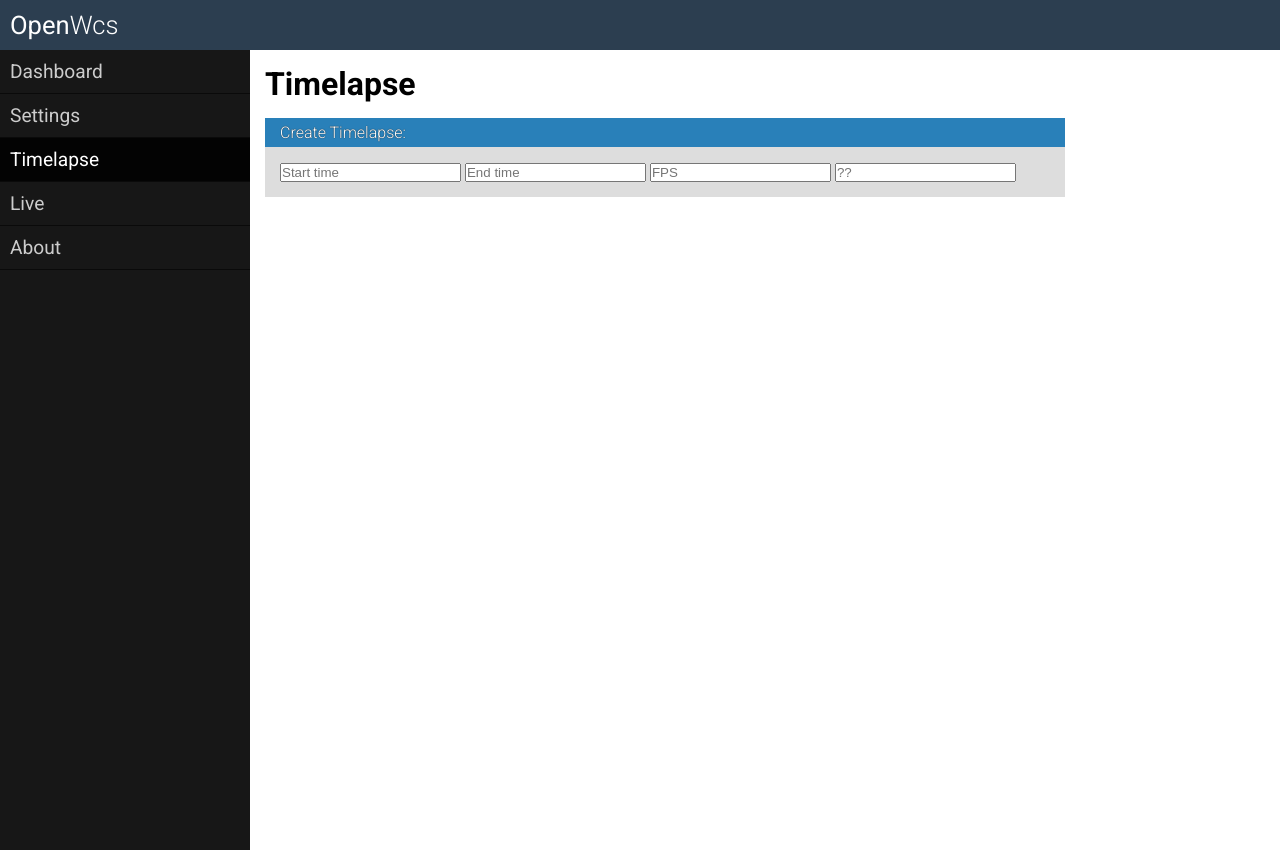
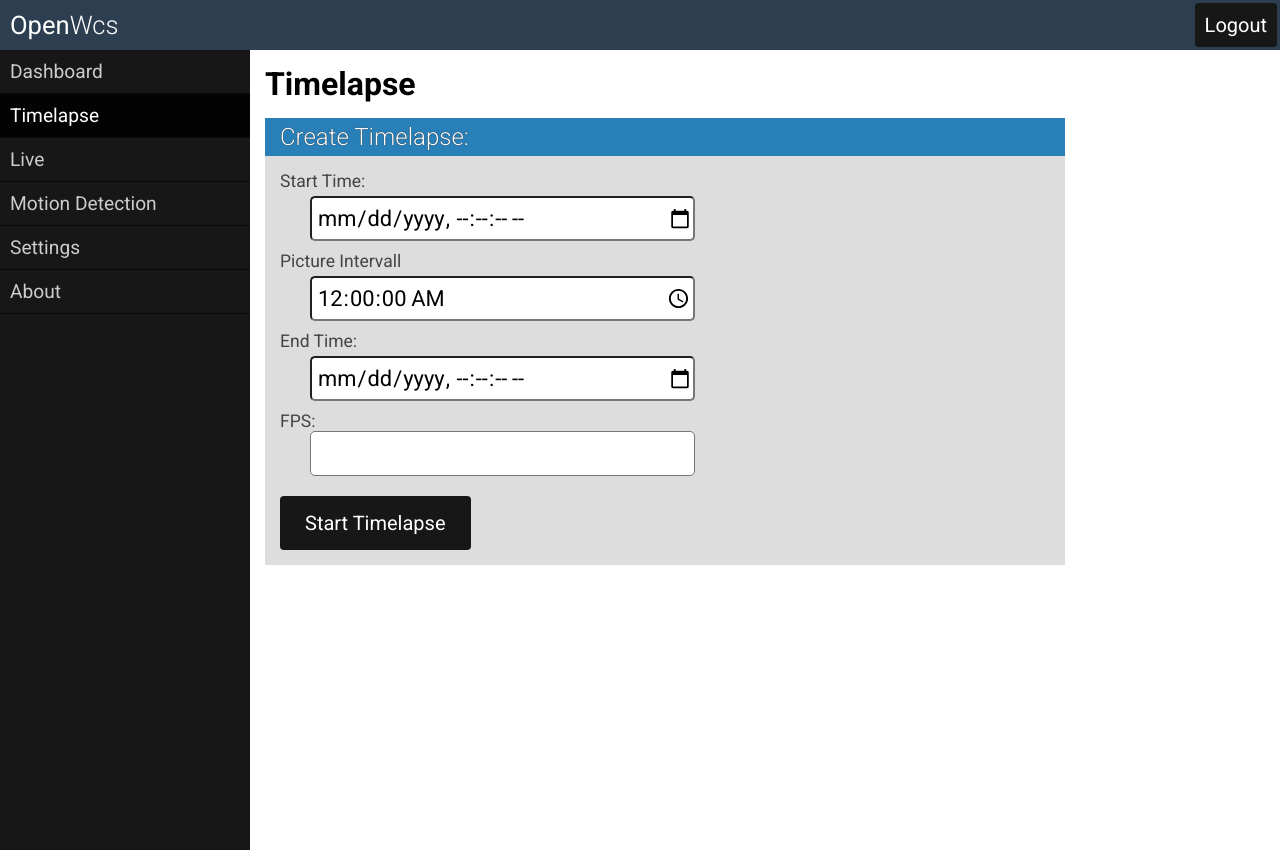
Before and after one commit to CynxCode/OpenWcs, a PHP site: page /timelapse.html in a window 1280 px wide. Run offline with PHP 8.4, Linux system fonts and the light colour scheme; lists and menus that the app fills with data are empty.

Commit message:
improved Website

```diff
--- a/website/style.css
+++ b/website/style.css
@@ -4,9 +4,6 @@
   margin: 0;
   padding: 0;
   box-sizing: border-box;
-}
-
-body {
   font-family: 'Roboto', sans-serif;
 }
 
@@ -20,7 +17,18 @@ div#header {
   background-color: #2c3e50;
   margin: 0 auto;
 }
-
+.btn_logout{
+  float: right;
+  margin-top: 3px;
+  margin-right: 3px;
+  margin-bottom: 1px;
+  padding: 10px 10px;
+  color: #fff;
+  background-color: #171717;
+  border-radius: 4px;
+  border: none;
+  font-size: 20px;
+}
 .logo {
   float: left;
   margin-top: 10px;
@@ -85,7 +93,6 @@ ul#nav li a.selected {
   background-color: #fff;
   margin-left: 250px;
   height: calc(100% - 50px);
-
   padding: 15px;
 }
 
@@ -106,12 +113,15 @@ div#box .box-top {
   padding: 5px;
   padding-left: 15px;
   font-weight: 300;
+  font-size: 1.5em;
 }
 
 div#box .box-panel {
   padding: 15px;
   color: #333;
   background-color: #ddd;
+  font-size: 1.5em;
 }
 
+
 /*Timelapse Box*/-----------------------------------
--- a/website/timelapse.html
+++ b/website/timelapse.html
@@ -15,17 +15,19 @@
     <div class="logo">
       <a href="#">Open<span>Wcs</span></a>
     </div>
+    <a href="index.html"><input type="submit" name="btn_logout" value="Logout" class="btn_logout"></a>
   </div>
 
 <div id="container">
 
   <div class="sidebar">
     <ul id="nav">
-      <li><a href="index.html">Dashboard</a></li>
-      <li><a href="settings.html">Settings</a></li>
+      <li><a href="startpage.html">Dashboard</a></li>
       <li><a class="selected" href="timelapse.html">Timelapse</a></li>
       <li><a href="live.html">Live</a></li>
-      <li><a href="#">About</a></li>
+      <li><a href="motiondetection.html">Motion Detection</a></li>
+      <li><a href="settings.html">Settings</a></li>
+      <li><a href="about.html"> About</a></li>
     </ul>
   </div>
 
@@ -35,19 +37,26 @@
     <div id="box">
       <div class="box-top">Create Timelapse:</div>
       <div class="box-panel">
+        <form action="">
+          <p>Start Time:</p>
+          <p><input type="datetime-local" id="start_time" name="start_time" step="1"</p>
+          <p>Picture Intervall</p>
+          <p><input type="time" id="intervalSnap" name="intervalSnap" value="00:00:00" step="1"></p>
+          <p>End Time:</p>
+          <p><input type="datetime-local" id="end_time" name="end_time" value= "2017-00-00 00:00:00" step="1"</p>
+          <p>FPS:</p>
+          <p><select  type="number">
+            </select>
+          </p>
 
-        <form name="hongkiat" id="hongkiat-form" method="post" action="#">
-          <div id="wrapping" class="clearfix">
-            <section id="aligned">
-              <input type="text" name="name" id="name" placeholder="Start time" autocomplete="off" tabindex="1" class="txtinput">
-              <input type="email" name="email" id="email" placeholder="End time" autocomplete="off" tabindex="2" class="txtinput">
-              <input type="url" name="website" id="website" placeholder="FPS" autocomplete="off" tabindex="3" class="txtinput">
-              <input type="tel" name="telephone" id="telephone" placeholder="??" tabindex="4" class="txtinput">
+          <input type="submit" name="btn_start_timelapse" value="Start Timelapse" class="btn_start_timelapse">
+        </form>
+        </form>
+        </form>
+
+
       </div>
 
-        </form>
-        <span>
-    </div>
 
 
 
--- a/website/timelapsestyle.css
+++ b/website/timelapsestyle.css
@@ -0,0 +1,37 @@
+
+
+input[type="text"],[type="datetime-local"],[type="time"]{
+  margin-top: 5px;
+  margin-left: 30px;
+  margin-bottom: 10px;
+  height: 45px;
+  width: 50%;
+  font-size: 1.25em;
+  background-color: #fff;
+  padding-left: 5px;
+  border-radius: 5px;
+}
+
+select{
+  background-color: #fff;
+  margin-left: 30px;
+   width: 50%;
+   padding: 5px;
+   font-size: 16px;
+   border-radius: 5px;
+   border: 2;
+   border-radius: 5px;
+   height: 45px;
+   -webkit-appearance: none;
+}
+
+.btn_start_timelapse{
+  margin-top: 20px;
+  padding: 15px 25px;
+  color: #fff;
+  background-color: #171717;
+  border-radius: 4px;
+  border: none;
+  font-size: 20px;
+
+}
```
Also changed, not shown: website/live.html (+10 -14 lines), website/loginstyle.css (+3 -8 lines), website/settings.html (+5 -3 lines), website/startpage.html (+9 -8 lines). Lines whose indentation alone changed are shown as unchanged.
